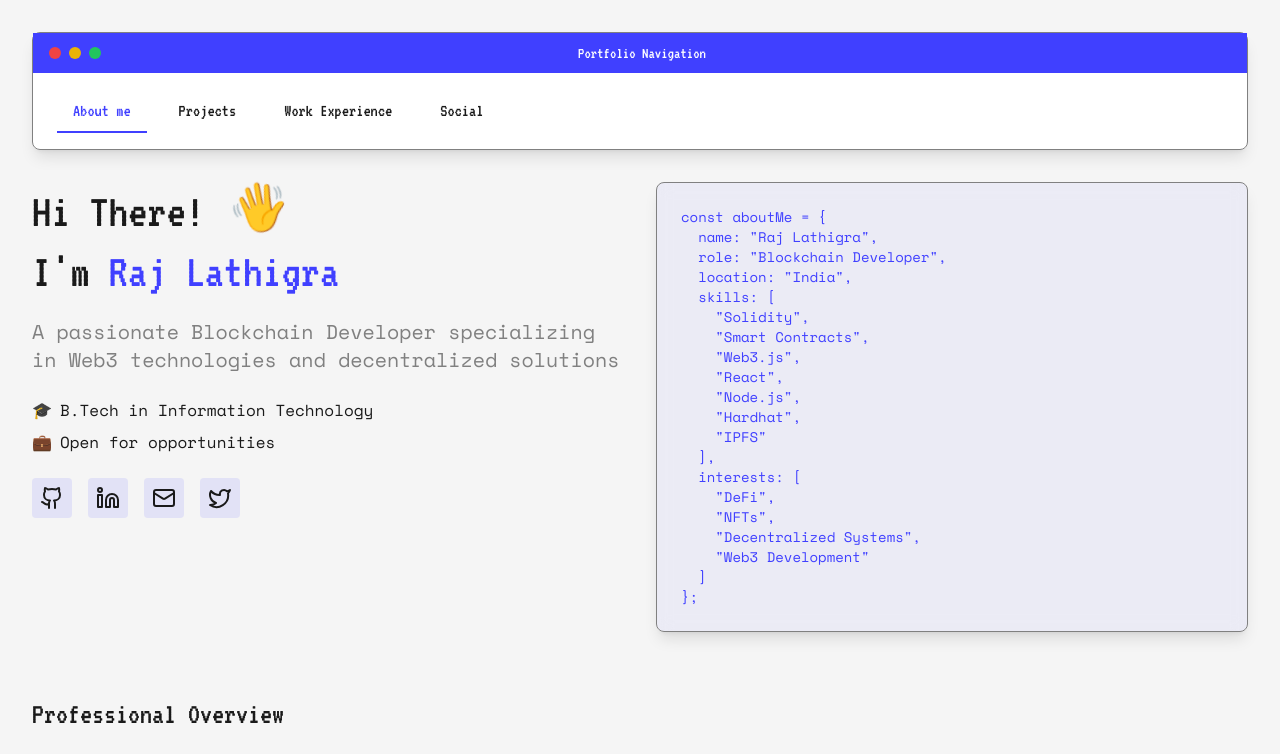
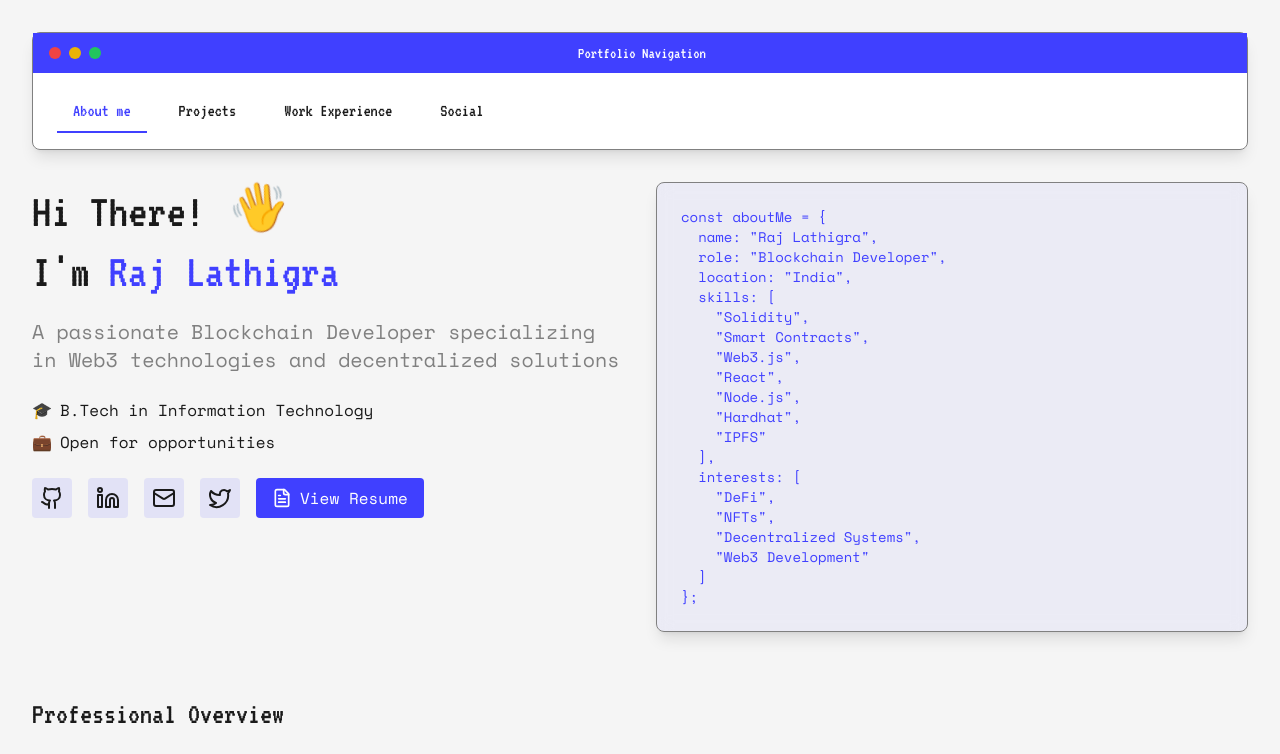
Before and after one commit to raj-1106/unique-portfolio-forge, a React (Vite) app: page / in a window 1280 px wide. Shown: the top 754 px of the page. Built offline with nearby package versions, Linux system fonts and the light colour scheme.

Commit message:
Add resume button
Adds a "View Resume" button to the website.  The specific location of the button and the functionality for viewing the resume are not yet determined.

```diff
--- a/src/pages/Index.tsx
+++ b/src/pages/Index.tsx
@@ -1,6 +1,6 @@
 
 import Navigation from "../components/Navigation";
-import { Github, Linkedin, Mail, Twitter } from "lucide-react";
+import { Github, Linkedin, Mail, Twitter, FileText } from "lucide-react";
 
 const Index = () => {
   return (
@@ -32,7 +32,7 @@ const Index = () => {
             </div>
           </div>
 
-          <div className="flex gap-4">
+          <div className="flex flex-wrap gap-4">
             <a href="https://github.com/raj-1106" target="_blank" rel="noopener noreferrer"
                className="p-2 bg-retro-blue/10 rounded hover:bg-retro-blue/20 transition-colors">
               <Github className="w-6 h-6" />
@@ -48,6 +48,15 @@ const Index = () => {
             <a href="https://x.com/LathigraRaj" target="_blank" rel="noopener noreferrer"
                className="p-2 bg-retro-blue/10 rounded hover:bg-retro-blue/20 transition-colors">
               <Twitter className="w-6 h-6" />
+            </a>
+
+            {/* Resume Button */}
+            <a href="#"
+               target="_blank"
+               rel="noopener noreferrer"
+               className="flex items-center gap-2 px-4 py-2 bg-retro-blue text-white rounded hover:bg-retro-blue/90 transition-colors">
+              <FileText className="w-5 h-5" />
+              <span>View Resume</span>
             </a>
           </div>
         </div>
```
